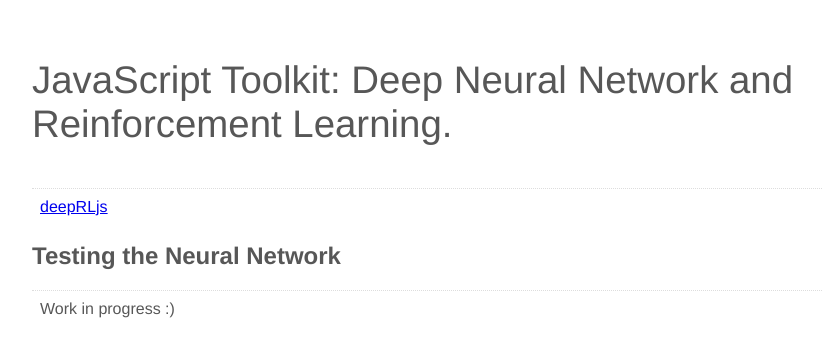
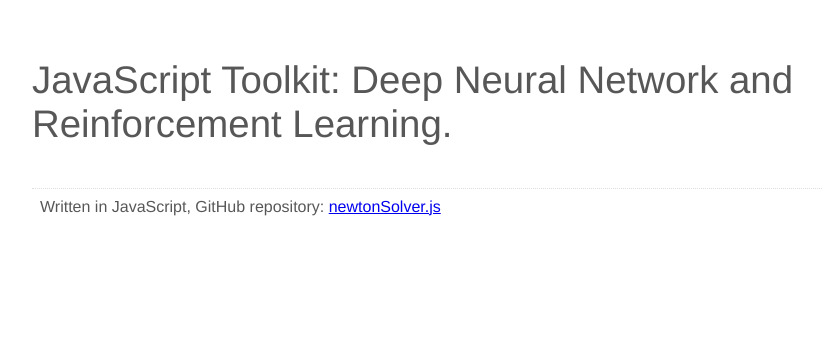
Before and after one commit to BLyndon/deepRLjs, a plain HTML site: page index.html in a window 1280 px wide. Shown: the whole page, without its empty margins (104-926 px from the left). Drawn offline with Linux system fonts and the light colour scheme.

Commit message:
add index.html

```diff
--- a/index.html
+++ b/index.html
@@ -5,19 +5,21 @@
     <meta charset="utf-8">
     <meta name="viewport" content="width=device-width, initial-scale=1.0">
     <link rel="stylesheet" href="css/styles.css">
-    <title>RL/DL-TK</title>
+    <title>Toolkit</title>
     <script src="https://cdnjs.cloudflare.com/ajax/libs/mathjs/6.2.1/math.min.js"></script>
 </head>
 
 <body>
     <div>
         <h1>JavaScript Toolkit: Deep Neural Network and Reinforcement Learning.</h1>
-        <p><a href="https://blyndon.github.io/deepRLjs/">deepRLjs</a></p>
+        <p>Written in JavaScript, GitHub repository: <a
+                href="https://github.com/BLyndon/newtonSolver">newtonSolver.js</a></p>
     </div>
-    <div>
-        <h2>Testing the Neural Network</h2>
-        <p>Work in progress :)</p>
-    </div>
+    <!-- <div>
+        <h2>Testing the Toolkit</h2>
+        <p>Work in Progress! :)</p>
+
+    </div> -->
 
 </body>
 
```
